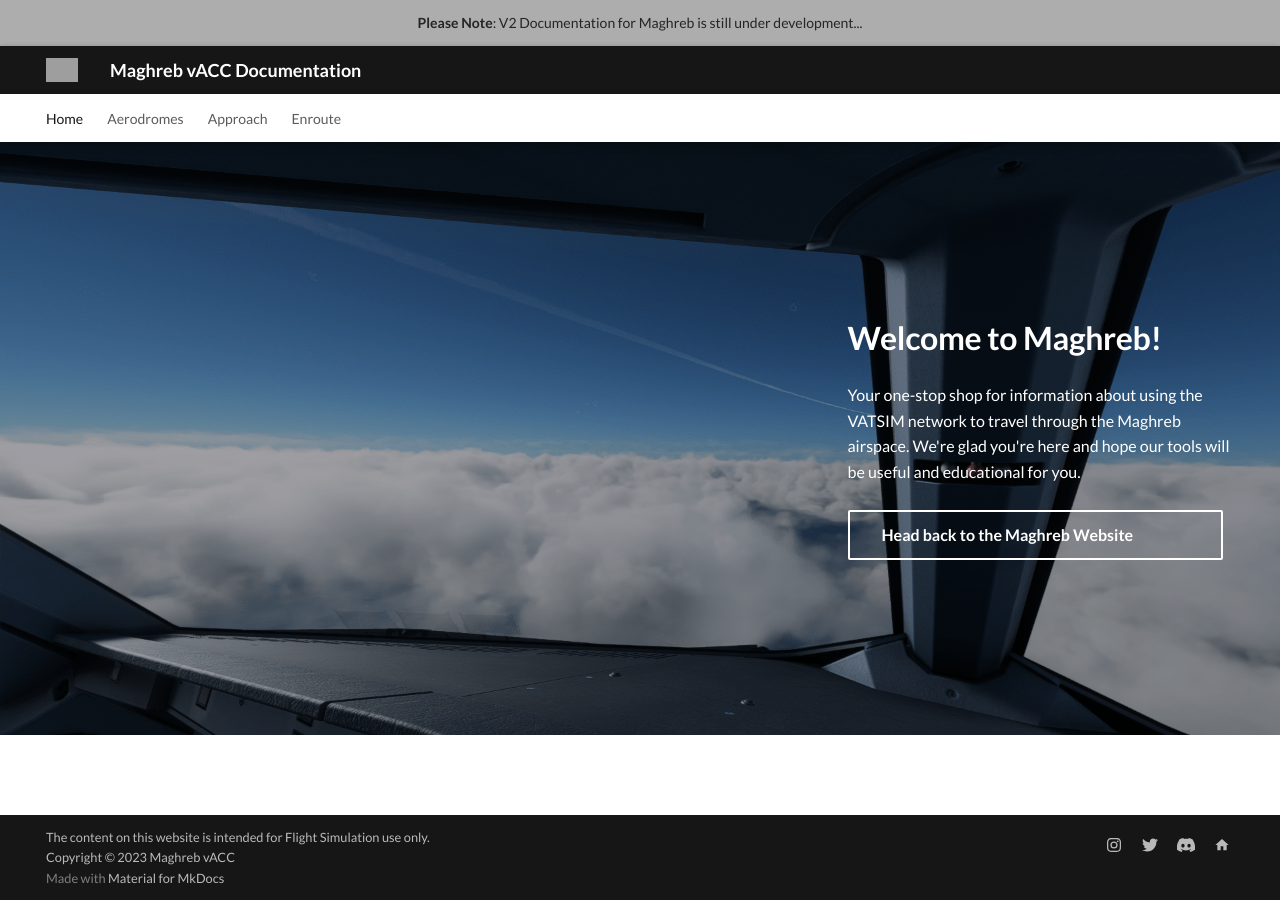
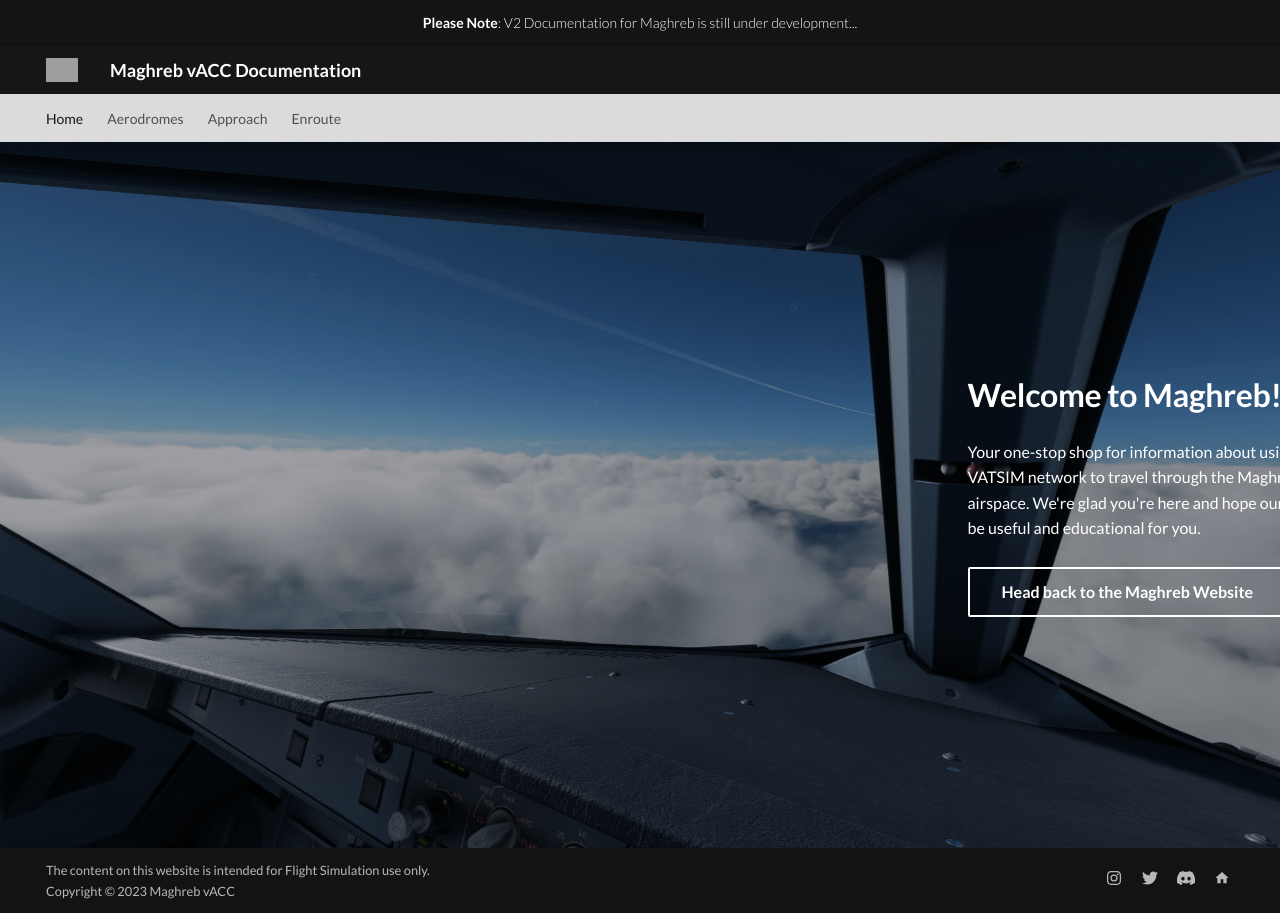
Before and after one commit to MAGvACC/documentation-v2, an MkDocs documentation site: the page built from docs/index.md, in a window 1280 px wide. Built offline with MkDocs 1.6.1 and Material for MkDocs 9.7.7, drawn with Linux system fonts in a browser that asks for light colours; grey boxes are pictures that could not be loaded.

Commit message:
welcome page front

```diff
--- a/docs/stylesheets/extra.css
+++ b/docs/stylesheets/extra.css
@@ -5,6 +5,7 @@
     --md-primary-fg-color: #252525;
     --md-accent-fg-color:         #252525;
     --md-footer-fg-color:         #252525;
+    --md-default-bg-color: #dbdbdb;
     --md-card-a:  rgba(241, 245, 249, 0.5);
     --md-card-a-hover: rgba(241, 245, 249, 1);
     --md-default-table-header-text: #fff;
--- a/docs/stylesheets/navigation.css
+++ b/docs/stylesheets/navigation.css
@@ -36,11 +36,16 @@
 
   /*Announcement Bar*/
   .md-banner {
-      background-color: var(--md-footer-bg-color--dark);
+      background-color: #141414;
       color: var(--md-footer-fg-color);
       overflow: auto;
       text-align: center;
   }
+  .md-banner__inner{
+    color: #ffffff;
+    font-weight: 300;
+  }
+
   .md-typeset img, .md-typeset svg {
       height: auto;
       max-width: 100%;
--- a/overrides/assets/stylesheets/home.css
+++ b/overrides/assets/stylesheets/home.css
@@ -1,16 +1,9 @@
 /* Main Elements */
-.md-main {
-    flex-grow: 1;
-}
-
-.md-main__inner {
-    display: flex;
-    height: 100%;
-}
 
 .container {
-    padding-top: 8.0rem;
-    padding-bottom: 8.0rem;
+    padding-top: 10.83rem;
+    padding-bottom: 10.83rem;
+    padding-left: 12.0rem;
     background: url('../../assets/images/welcome-image.png'), rgba(0,0,0,0.35);
     background-repeat: no-repeat;
     background-size: cover;
@@ -112,6 +105,9 @@
 
 .feature .card a h3 { margin-top: 8px; }
 
+.md-main {
+    display: none
+}
 
 /* Additional Responsive Styling */
 
--- a/overrides/partials/copyright.html
+++ b/overrides/partials/copyright.html
@@ -4,13 +4,4 @@
 
       {{ config.copyright }}
     </div>
-  {% if not config.extra.generator == false %}
-    Made with
-    <a
-      href="https://squidfunk.github.io/mkdocs-material/"
-      target="_blank" rel="noopener"
-    >
-      Material for MkDocs
-    </a>
-  {% endif %}
 </div>
```
